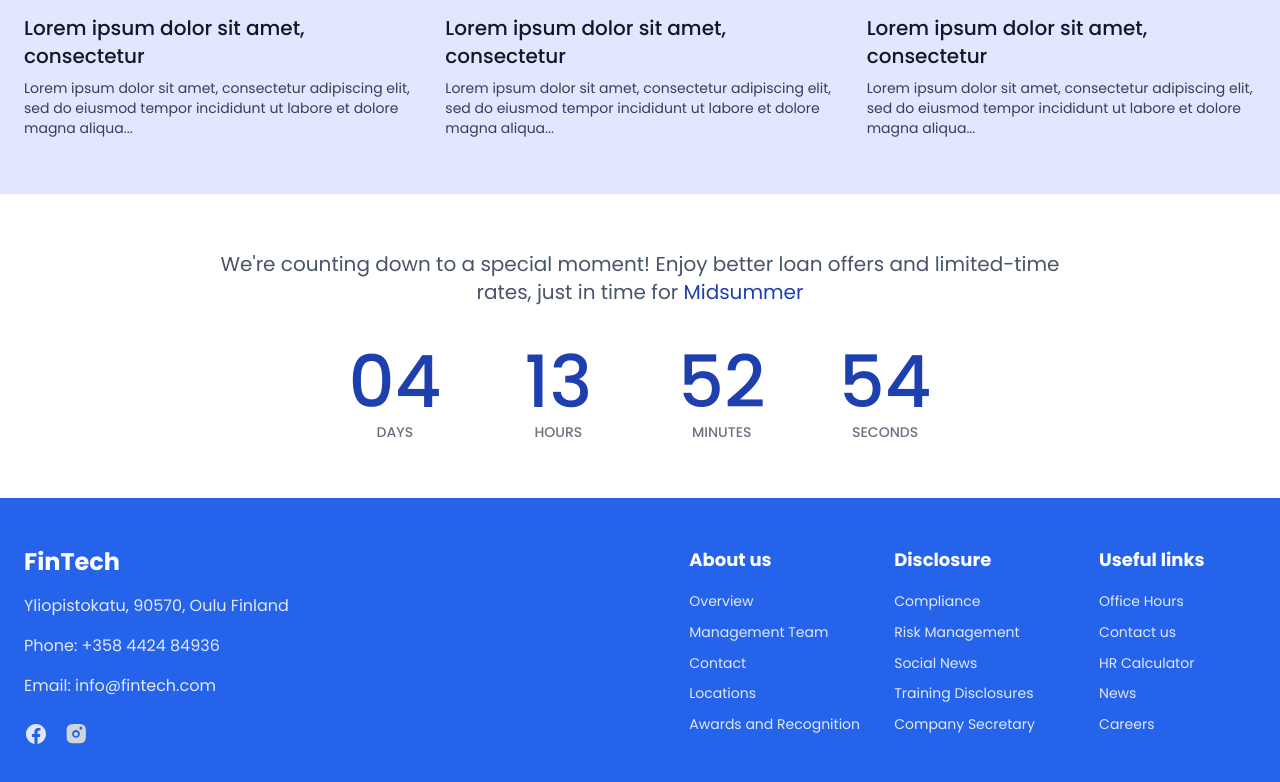
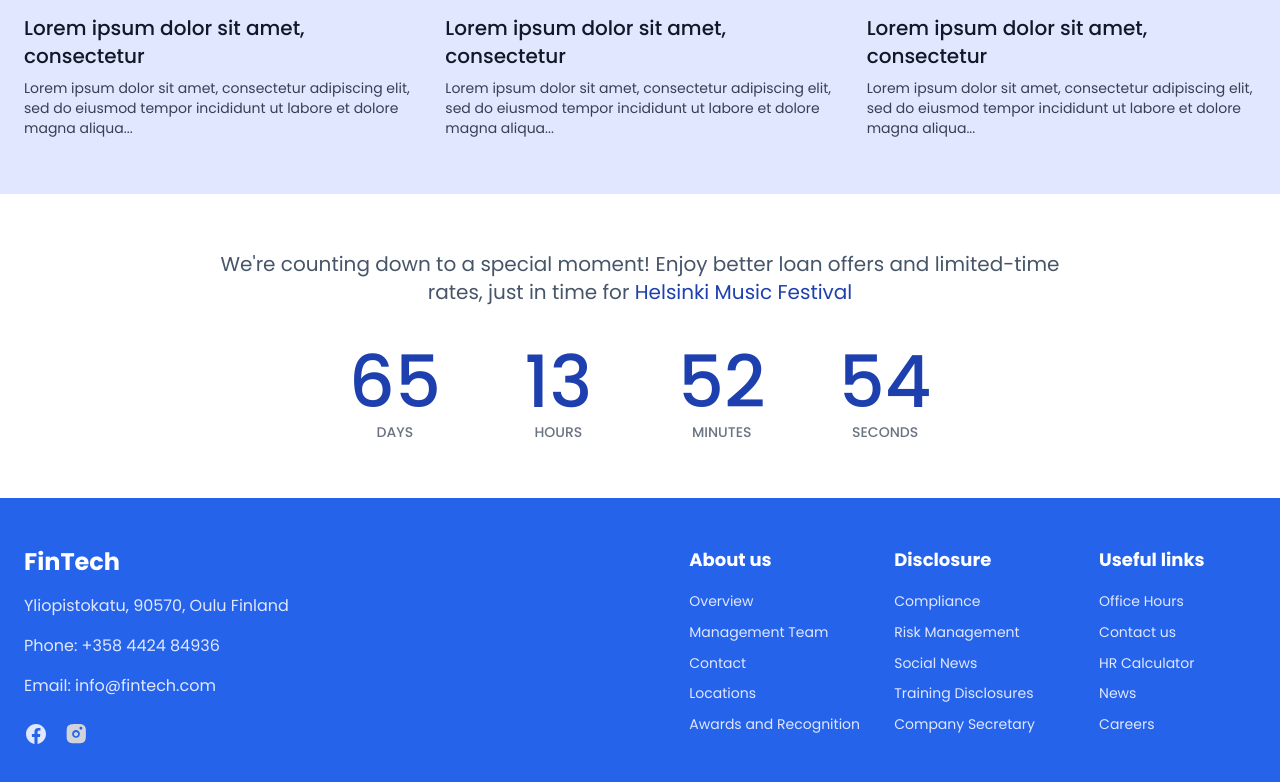
Before and after one commit to nischal888/fintech-landing-page, a React (Vite) app: page / in a window 1280 px wide. Shown: the part 1166-1948 px from the top of the page. Built offline with nearby package versions, Linux system fonts and the light colour scheme.

Commit message:
change festival counter date

```diff
--- a/src/features/CounterSection/CounterSection.tsx
+++ b/src/features/CounterSection/CounterSection.tsx
@@ -15,7 +15,7 @@ const getTargetDate = (): string => {
 
 	return counterType === 'newyear'
 		? `${year}-12-31T00:00:00`
-		: `${year}-06-20T00:00:00`; // Default to Midsummer
+		: `${year}-08-20T00:00:00`; // Default to Music festival
 };
 
 const calculateTimeLeft = (target: string): TimeLeft => {
@@ -76,7 +76,7 @@ const CounterSection: React.FC = () => {
 	const eventName =
 		new URLSearchParams(window.location.search).get('counter') === 'newyear'
 			? 'New Year'
-			: 'Midsummer';
+			: 'Helsinki Music Festival';
 
 	const units: (keyof TimeLeft)[] = ['days', 'hours', 'minutes', 'seconds'];
 
```
